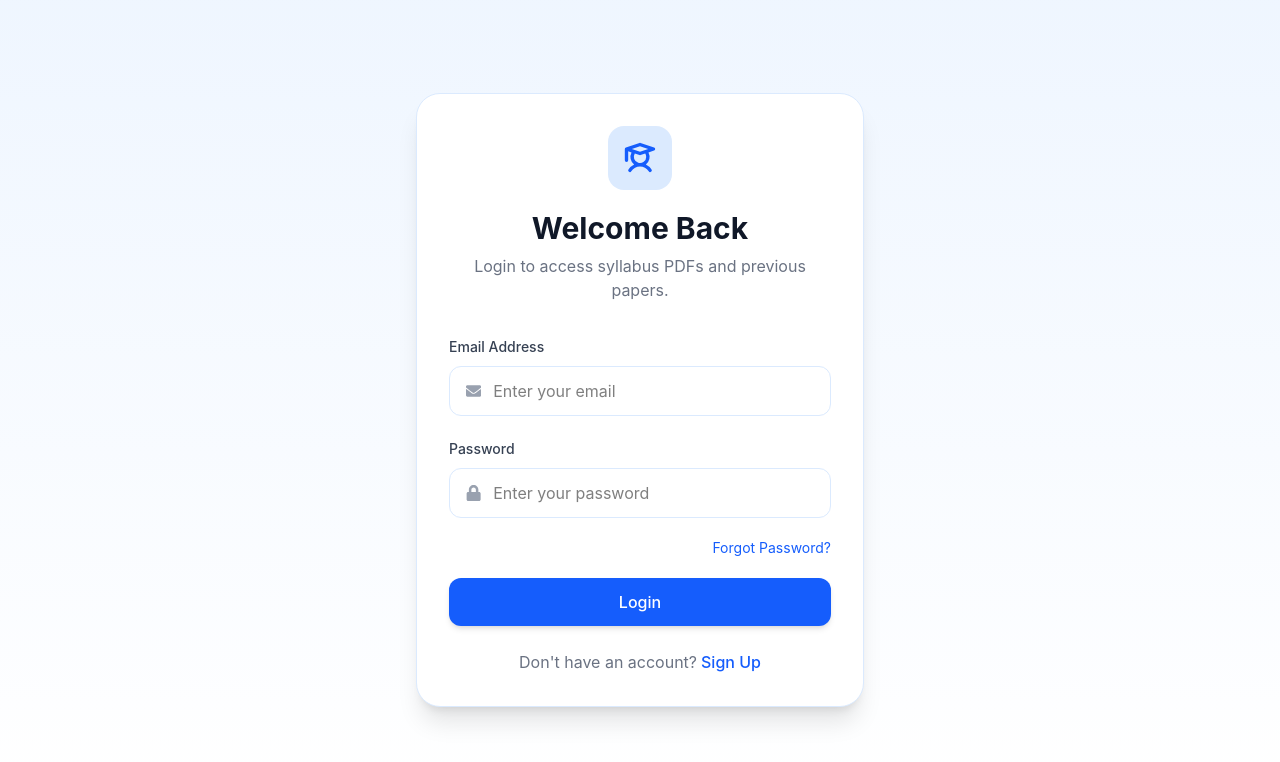
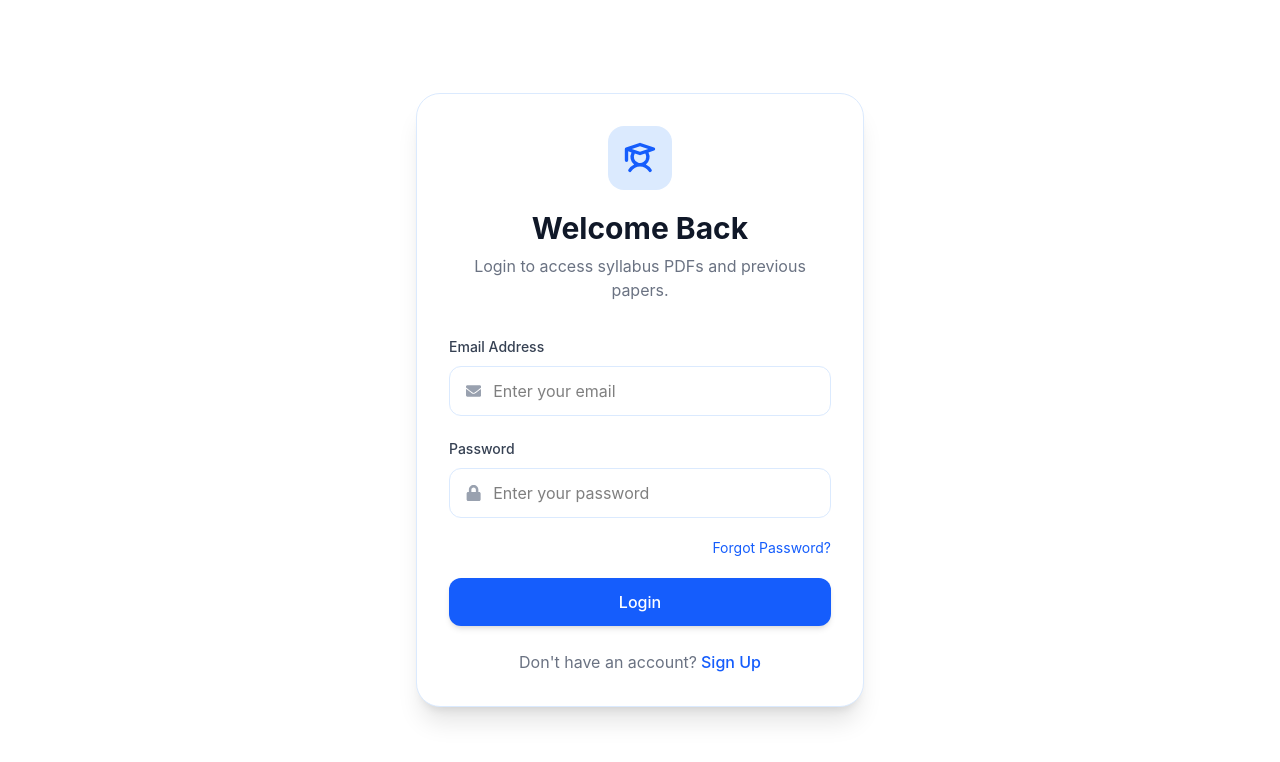
Before and after one commit to hardikrana929/eduvalut-frontend, a React app: page /login in a window 1280 px wide. Shown: the top 762 px of the page. Built offline with nearby package versions, Linux system fonts and the light colour scheme; the HTML template or start-up script is replaced by a standard one.

Commit message:
rollback old version

```diff
--- a/src/component/Login.jsx
+++ b/src/component/Login.jsx
@@ -105,7 +105,7 @@ const Login = () => {
   };
 
   return (
-    <section className="w-full min-h-screen bg-gradient-to-b from-blue-50 to-white flex items-center justify-center px-6 py-12">
+    <section className="w-full min-h-screen `bg-gradient-to-b` from-blue-50 to-white flex items-center justify-center px-6 py-12">
       {/* Card */}
       <div className="w-full max-w-md bg-white rounded-3xl shadow-xl border border-blue-100 p-8">
         {/* Logo */}
```
